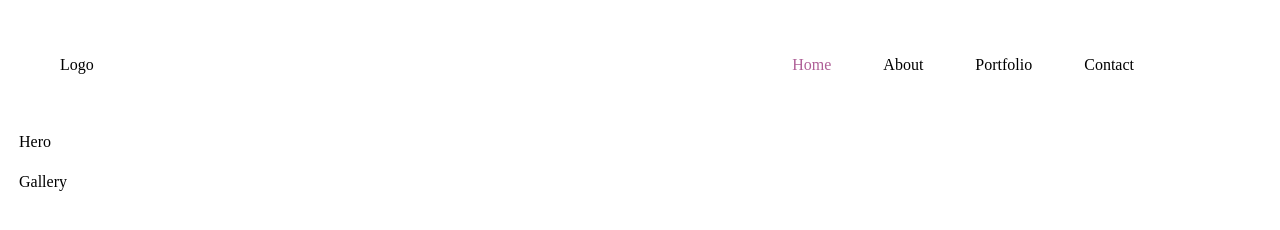
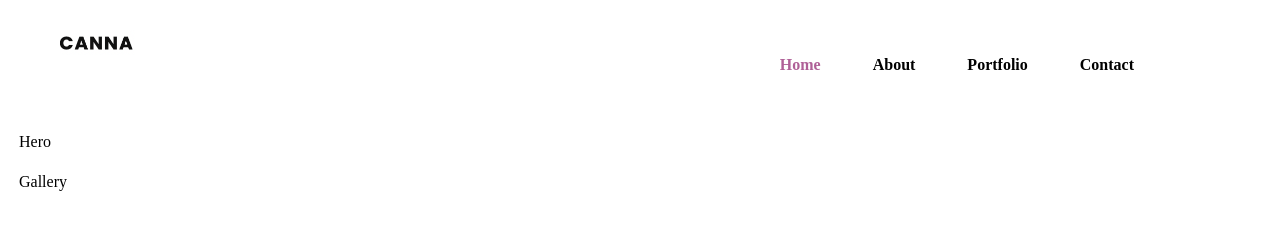
Before and after one commit to Japunki/25June22, a plain HTML site: page index.html in a window 1280 px wide. Drawn offline with Linux system fonts and the light colour scheme.

Commit message:
Complet nav bar

```diff
--- a/index.html
+++ b/index.html
@@ -9,12 +9,14 @@
 </head>
 <body>
 <div class="flex_container_1">
-    <div class="flex_container_1_logo">Logo</div>
+    <div class="flex_container_1_logo">
+        <img src="logo.png" class="logo"/>
+    </div>
  <div class="flex_container_1_not_logo">
-    <div class="Home">Home</div>
-    <div>About</div>
-    <div>Portfolio</div>
-    <div>Contact</div>
+    <div><a href="empty" class="Home_a">Home</a></div>
+    <div><a href="empty" class="Nav_a">About</a></div>
+    <div><a href="empty" class="Nav_a">Portfolio</a></div>
+    <div><a href="empty" class="Nav_a">Contact</a></div>
  </div>
 </div>
 <div class="flex_container_2">Hero</div>
--- a/style.css
+++ b/style.css
@@ -9,21 +9,35 @@ div {
     flex-direction: row;
     justify-content: space-between;
     flex-wrap: nowrap;
+    align-items: flex-start;
 }
 .flex_container_1_logo {
     display: flex;
-    align-items: center;
+    align-items: flex-start;
     padding-left: 40px;
 }
 .flex_container_1_not_logo {
    display: flex;
    justify-content: space-between;
-   align-items: center;
    padding-right: 100px;
 }
 .flex_container_1_not_logo > div {
   padding: 25px;
+  align-items: flex-start;
+  color: rgb(155, 37, 37);
   }
-.Home {
+.Home_a{
   color: rgb(175, 96, 151);
+  font-weight: bold;
+  text-decoration: none;
 }
+.Nav_a{
+    color: black;
+    font-weight: bold;
+    text-decoration: none;
+}
+
+.logo {
+    width: 75px;
+    height: 25px;
+}
```
Also changed, not shown: logo.png (renamed from image.png).
